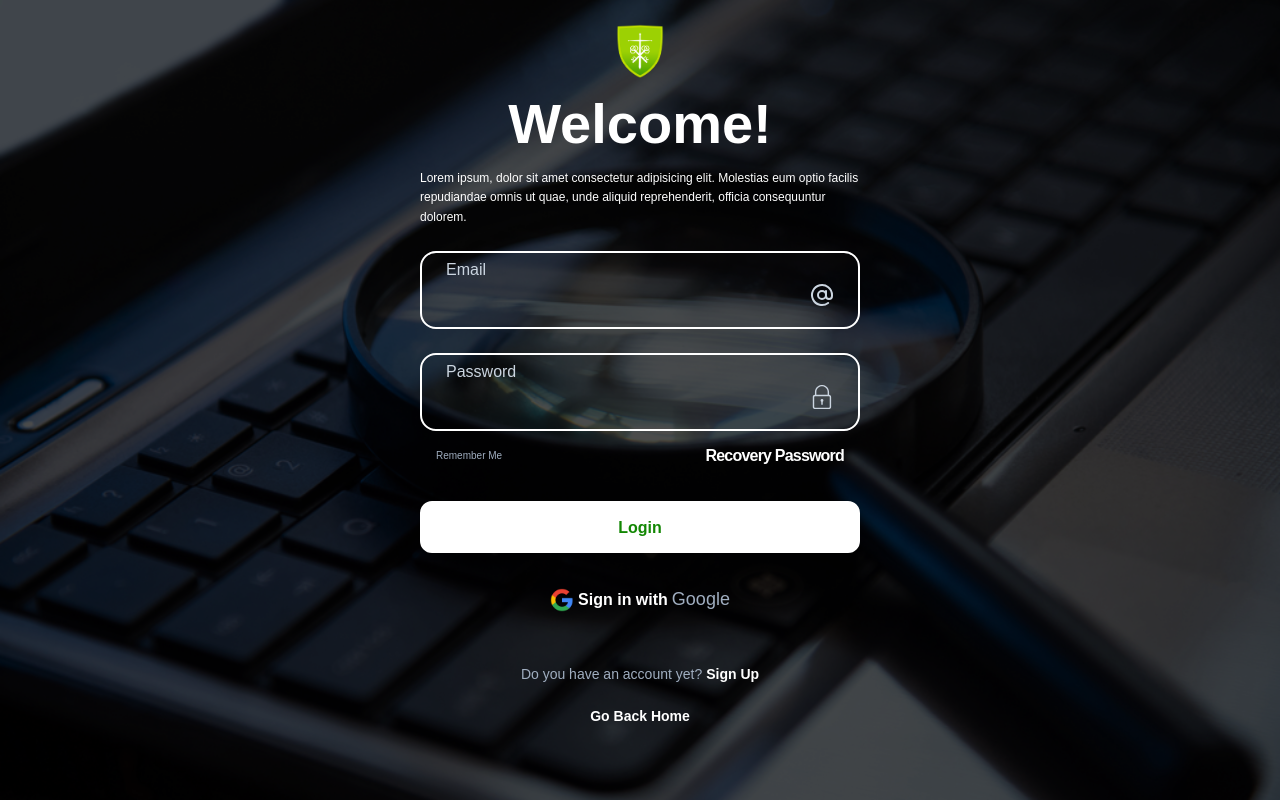
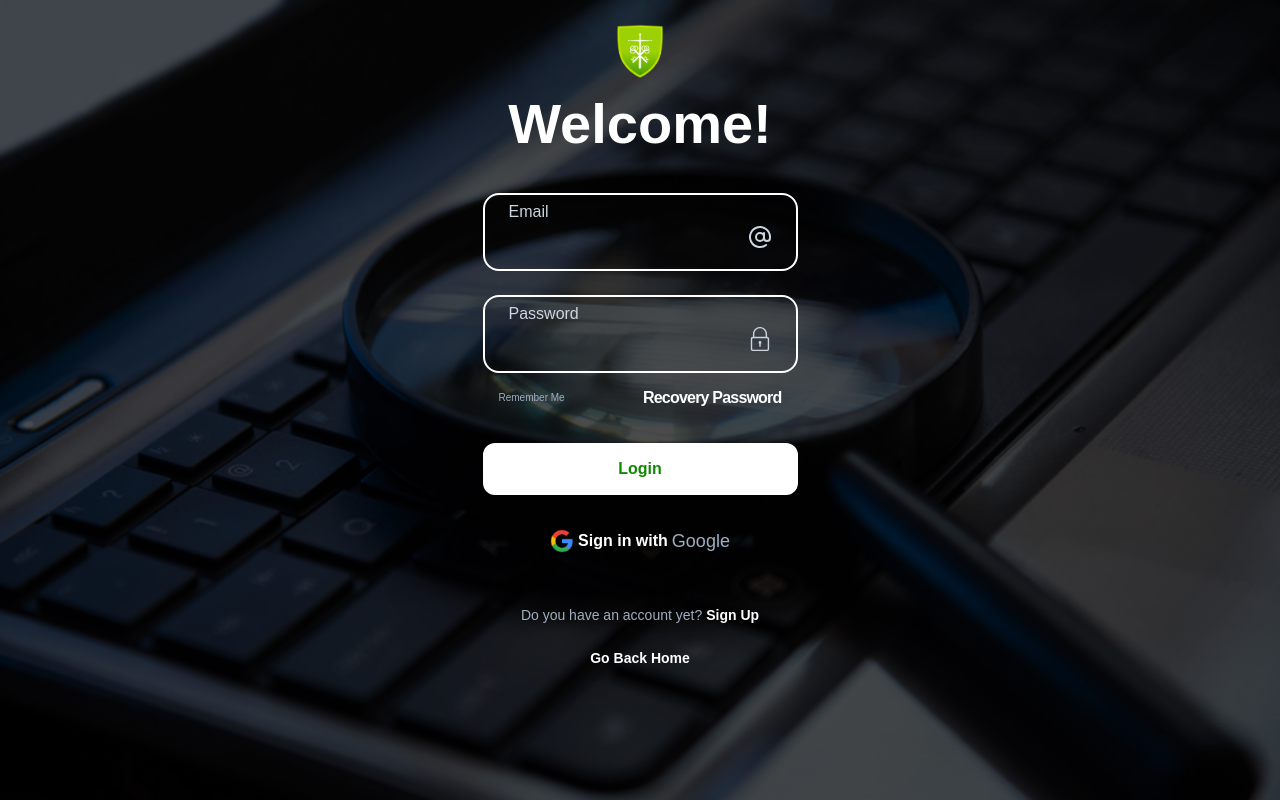
Before and after one commit to Gigman2/KaySites, a React (Create React App) app: page /login in a window 1280 px wide. Built offline with nearby package versions, Linux system fonts and the light colour scheme.

Commit message:
updated login

```diff
--- a/src/pages/auth/components/authForm.tsx
+++ b/src/pages/auth/components/authForm.tsx
@@ -13,10 +13,6 @@ const AuthForm: React.FC<{invertColors?: boolean; isSignUpForm?: boolean}> = ({i
               <Image src={Logo} w={12} />
             </Flex>
             <Text fontSize={56} textAlign="center" color={invertColors? "white" :"kc.500"} fontWeight={600}>Welcome!</Text>
-            <Text fontSize={12} color={invertColors? "white" :"kc.500"}>Lorem ipsum, dolor sit amet consectetur adipisicing elit.
-              Molestias eum optio facilis repudiandae omnis ut quae,
-              unde aliquid reprehenderit, officia consequuntur dolorem.
-            </Text>
 
             <Box mt={6}>
               <Box rounded={'2xl'} borderWidth={2} borderColor={invertColors? "white" :"kc.500"} px={6} py={1}>
```
